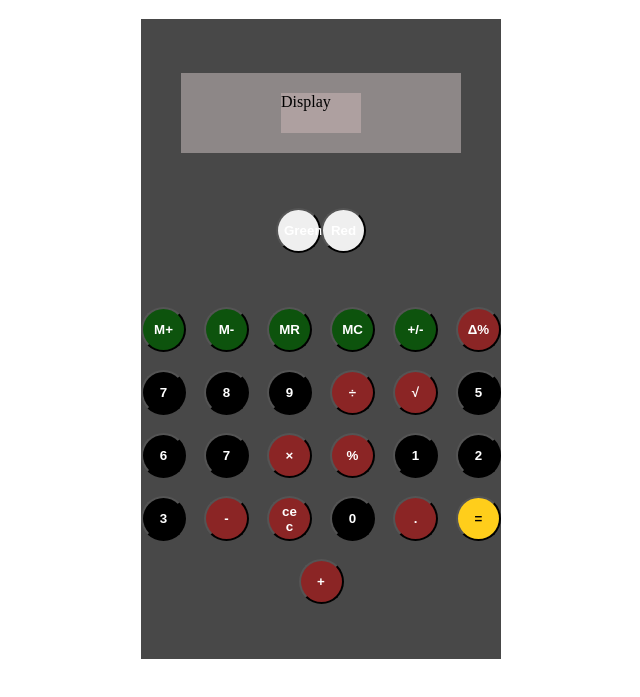
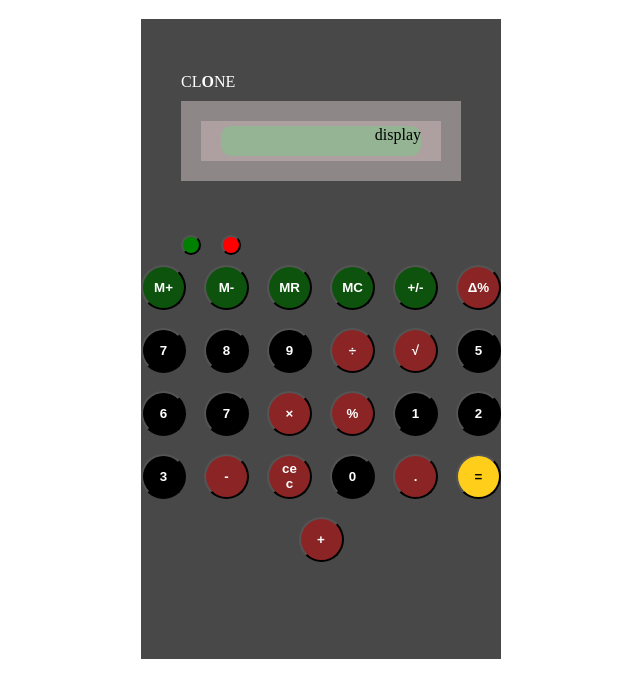
Before and after one commit to hkcwby/calc, a website: page index.html in a window 1280 px wide. Shown: the part 61-758 px from the top of the page, without its empty margins (319-959 px from the left). Drawn offline with Linux system fonts and the light colour scheme.

Commit message:
mockup in progress

```diff
--- a/index.html
+++ b/index.html
@@ -9,16 +9,23 @@
 <body>
 
     <h1>CALCULATOR</h1>
-    <div id="brand-label"></div>
+
     <div id="calc-frame">
+        <div id="brand-label">
+            <text>CL<b>O</b>NE<text>
+        </div>
+
         <div id="outer-display-border">
             <div id="inner-display-border">
                 <div id="display">
-                    Display
+                    <div>display</div>
                 </div>
             </div>
         </div>
-        <div id="function-buttons"><button>Green</button><button>Red</button></div>
+        <div id="function-buttons">
+            <button id="func-button-green"></button>
+            <button id="func-button-red"></button>
+        </div>
         <div id="calc-buttons">
             <button class="memory">M+</button>
             <button class="memory">M-</button>
--- a/style.css
+++ b/style.css
@@ -8,7 +8,7 @@ body{
 
 #calc-frame {
     display:flex;
-    justify-content: space-evenly;
+    justify-content:flex-start;
     align-items:center;
     flex-direction: column;
     background-color: rgb(72, 72, 72);
@@ -18,9 +18,8 @@ body{
 
 #outer-display-border{
     display:flex;
-    justify-content: space-evenly;
+    justify-content: center;
     align-items:center;
-    flex-direction: column;
     background-color: rgb(141, 135, 135);
     height: 80px;
     width: 280px;
@@ -30,17 +29,21 @@ body{
 
 #inner-display-border{
     display:flex;
+    justify-content: center;
+    align-items:center;
     background-color: rgb(174, 160, 160);
     height: 40px;
-    width: 80px;
+    width: 240px;
 
 }
 
 #display{
-    display:flex;
-    background-color: rgb(174, 160, 160);
-    height: 40px;
-    width: 80px;
+    background-color: rgb(148, 180, 148);
+    height: 30px;
+    width: 200px;
+    border-radius: 10px 10px 10px 10px;
+    text-align: right;
+    vertical-align: bottom;
 
 }
 
@@ -81,3 +84,36 @@ button{
     color:white;
     font-weight: bold;
 }
+
+#func-button-green{
+    border-radius: 100%;
+    width:20px;
+    height:20px;
+    background-color: green;
+}
+
+#func-button-red{
+    border-radius: 100%;
+    width:20px;
+    height:20px;
+    background-color: red;
+}
+
+#brand-label{
+
+    color:white;
+    align-self: flex-start;
+    margin:54px 0px 10px 40px;
+
+}
+
+#function-buttons{
+    align-self: flex-start;
+    margin:54px 0px 10px 40px;
+    display:flex;
+    gap:20px;
+
+}
+b{
+    font-size: 24;
+}
```
Also changed, not shown: dist/index.html.
